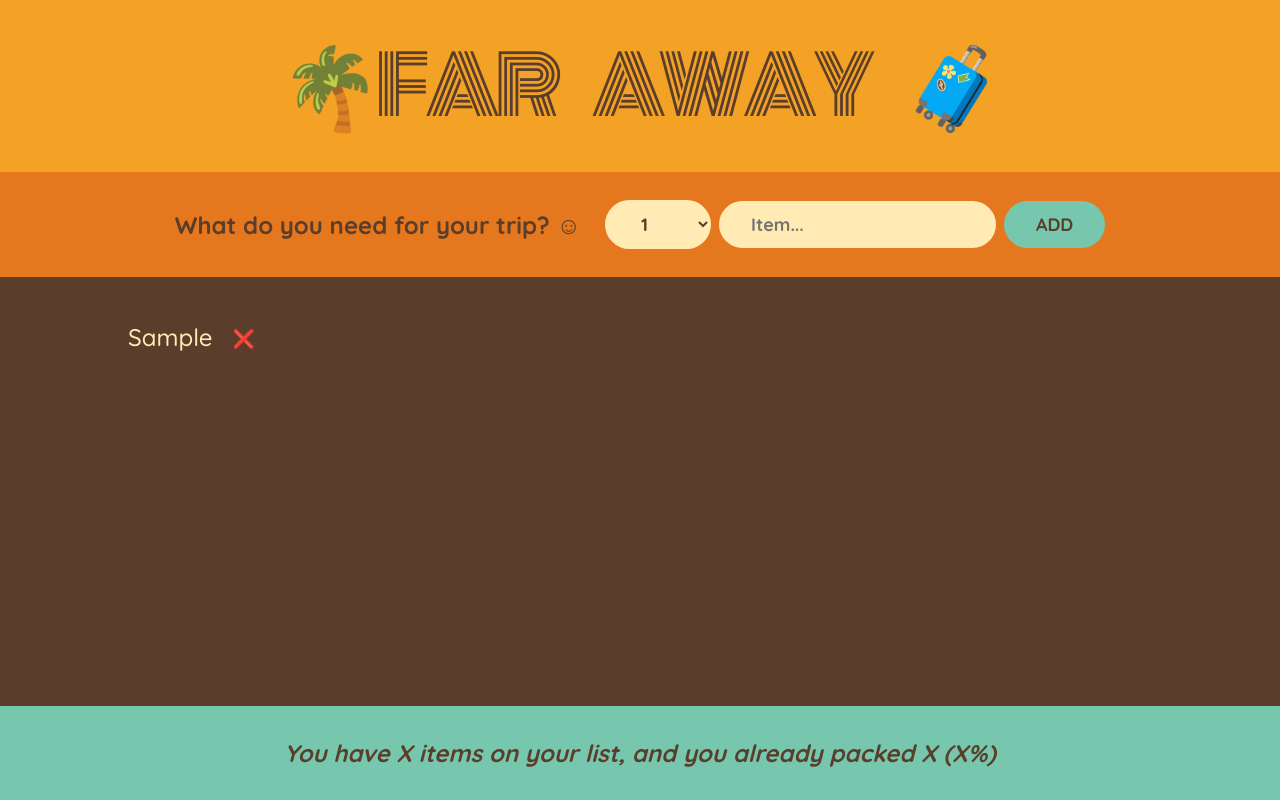
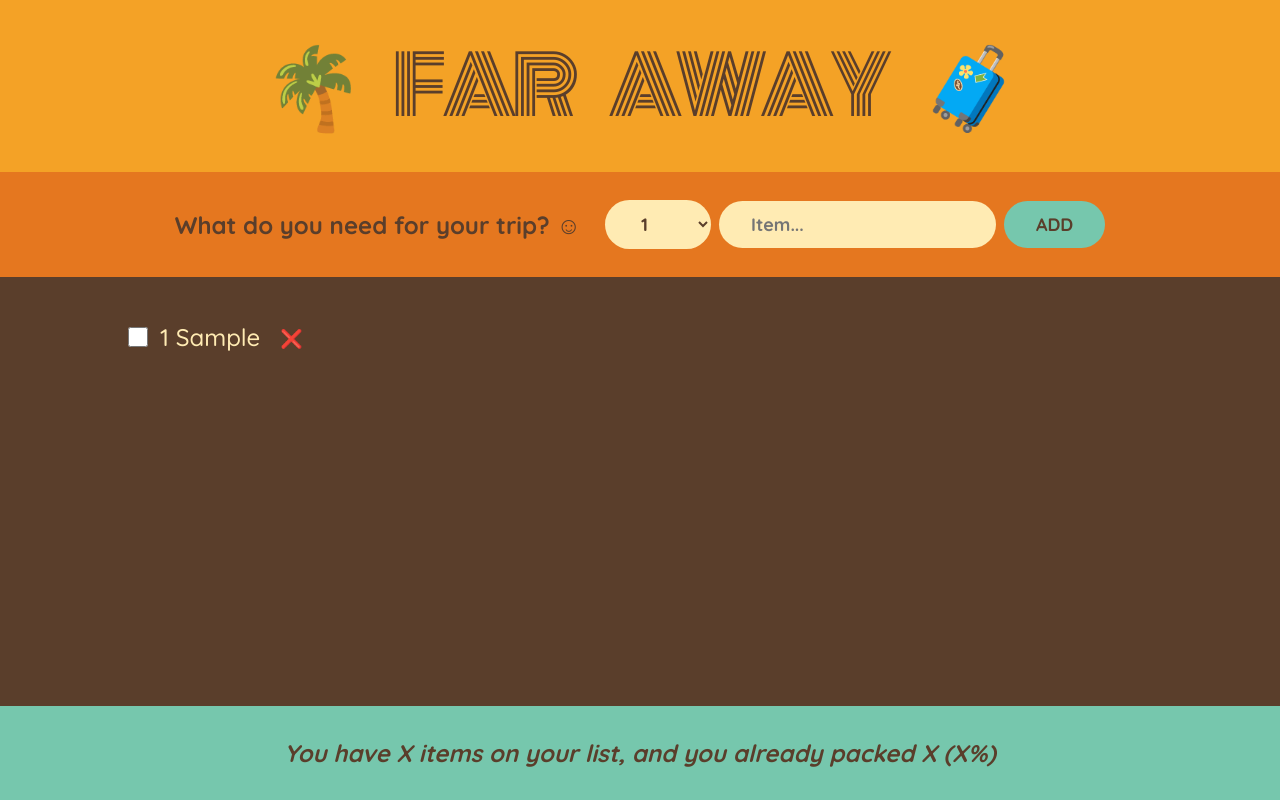
Before and after one commit to bownannicha/React-Travel-List, a React (Create React App) app: page / in a window 1280 px wide. Both pictures are taken after typing "Sample" into the empty fields and a click on the button "ADD". Built offline with nearby package versions, Linux system fonts and the light colour scheme.

Commit message:
add toggle and delete item functions

```diff
--- a/src/App.js
+++ b/src/App.js
@@ -1,12 +1,12 @@
 import { useState } from "react";
 
-const initialItems = [
-  { id: 1, description: "Passports", quantity: 2, packed: false },
-  { id: 2, description: "Socks", quantity: 12, packed: true },
-  { id: 3, description: "Charger", quantity: 1, packed: false },
-  { id: 4, description: "Sunglasses", quantity: 1, packed: false },
-  { id: 5, description: "Jeans", quantity: 3, packed: true },
-];
+// const initialItems = [
+//   { id: 1, description: "Passports", quantity: 2, packed: false },
+//   { id: 2, description: "Socks", quantity: 12, packed: true },
+//   { id: 3, description: "Charger", quantity: 1, packed: false },
+//   { id: 4, description: "Sunglasses", quantity: 1, packed: false },
+//   { id: 5, description: "Jeans", quantity: 3, packed: true },
+// ];
 
 export default function App() {
   const [items, setItems] = useState([]);
@@ -14,18 +14,37 @@
   function handleAddItems(item) {
     setItems((items) => [...items, item]); //insert array
   }
+
+  function handleDeleteItem(id) {
+    console.log(id);
+
+    setItems((items) => items.filter((item) => item.id !== id));
+  }
+
+  function handleToggleItem(id) {
+    setItems((items) =>
+      items.map((item) =>
+        item.id === id ? { ...item, packed: !item.packed } : item
+      )
+    );
+  }
+
   return (
     <div className="app">
       <Logo />
       <Form addItemToList={handleAddItems} />
-      <PackingList itemList={items} />
+      <PackingList
+        itemList={items}
+        onDeleteItem={handleDeleteItem}
+        onToggleItem={handleToggleItem}
+      />
       <Stats />
     </div>
   );
 }
 
 function Logo() {
-  return <h1>🌴Far Away 🧳</h1>;
+  return <h1>🌴 Far Away 🧳</h1>;
 }
 
 function Form({ addItemToList }) {
@@ -33,7 +52,6 @@
   const [quantity, setQuantity] = useState(1);
 
   function handleSubmit(e) {
-    // e: event to be handle
     e.preventDefault(); // prevent reload
 
     if (!description) return;
@@ -65,9 +83,6 @@
         placeholder="Item..."
         value={description}
         onChange={(e) => {
-          // console.log(e.target);
-          // console.log(e.target.value);
-
           setDescription(e.target.value);
         }}
       />
@@ -75,27 +90,40 @@
     </form>
   );
 }
-function Item({ item }) {
-  return (
-    <li>
-      <span style={item.packed ? { textDecoration: "line-through" } : {}}>
-        {item.description}
-      </span>
-      <button>❌</button>
-    </li>
-  );
-}
-function PackingList({ itemList }) {
+
+function PackingList({ itemList, onDeleteItem, onToggleItem }) {
   return (
     <div className="list">
       <ul>
         {itemList.map((item) => (
-          <Item item={item} key={item.id} />
+          <Item
+            item={item}
+            onDeleteItem={onDeleteItem}
+            onToggleItem={onToggleItem}
+            key={item.id}
+          />
         ))}
       </ul>
     </div>
   );
 }
+
+function Item({ item, onDeleteItem, onToggleItem }) {
+  return (
+    <li>
+      <input
+        type="checkbox"
+        value={item.packed}
+        onChange={() => onToggleItem(item.id)}
+      />
+      <span style={item.packed ? { textDecoration: "line-through" } : {}}>
+        {item.quantity} {item.description}
+      </span>
+      <button onClick={() => onDeleteItem(item.id)}>❌</button>
+    </li>
+  );
+}
+
 function Stats() {
   return (
     <footer className="stats">
```
